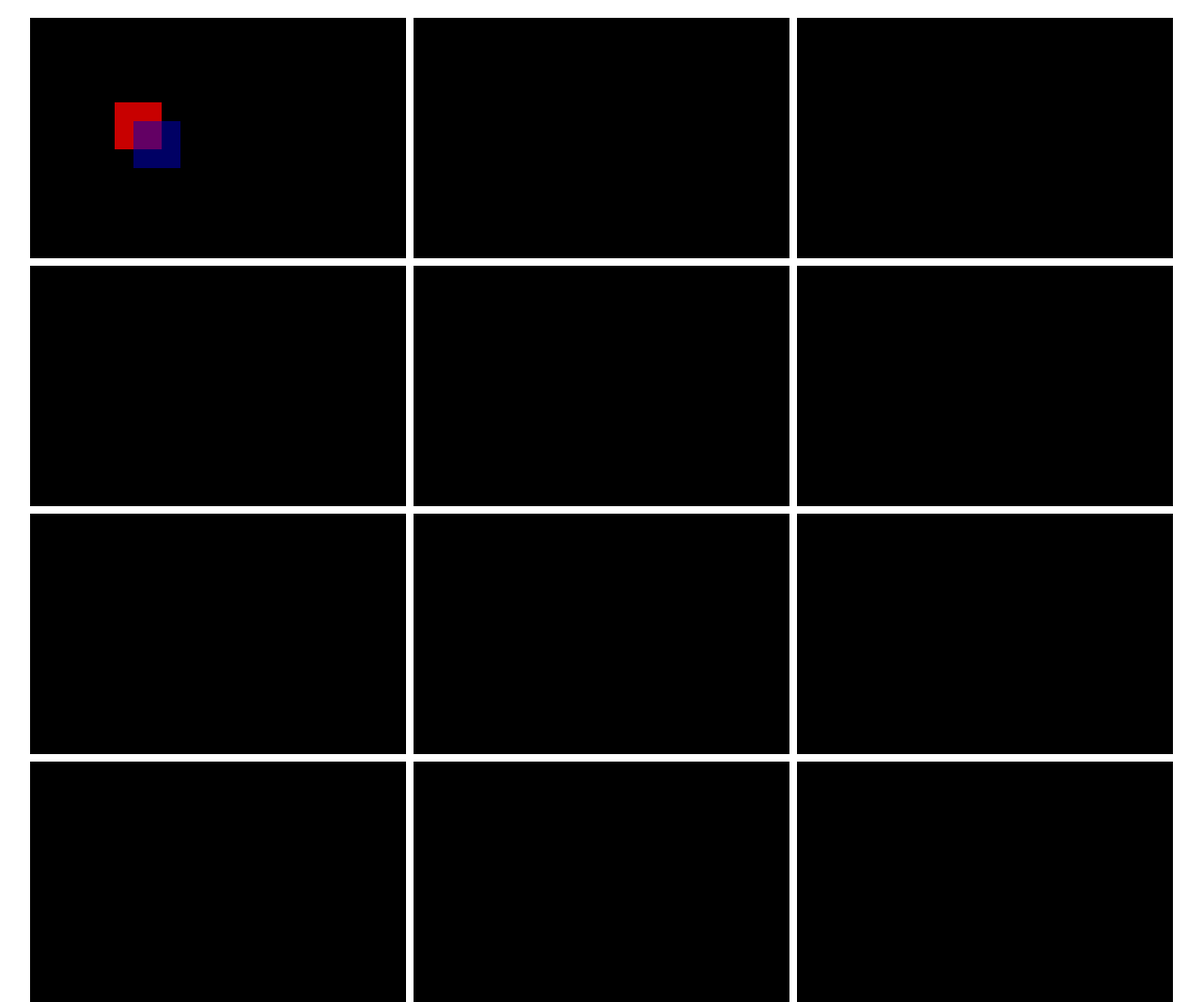
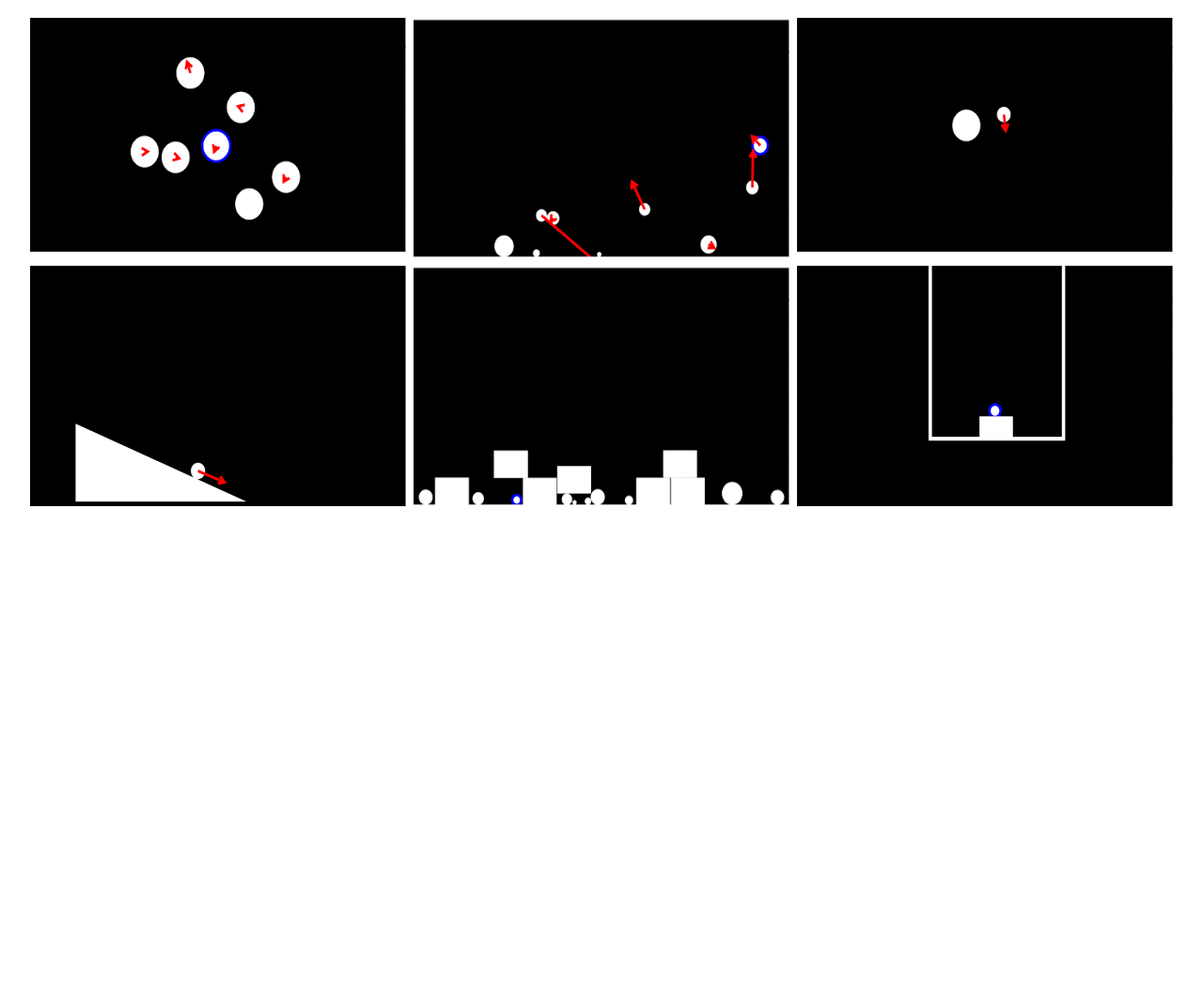
Before and after one commit to WalnutProgramming/No-Lab-Physics, a website: page explore.html in a window 1280 px wide. Shown: the part 170-1237 px from the top of the page at 94% size. After the commit the page ends 877 px from the top, so only its background shows below. Drawn offline with Linux system fonts and the light colour scheme.

Commit message:
images are here
images appear! links don't :(

```diff
--- /dev/null
+++ b/experiment-src/explore.js
@@ -0,0 +1,11 @@
+const images = ["./explore-img/balls.png","./explore-img/multiple.png","./explore-img/orbit.png","./explore-img/ramp.png","./explore-img/random.png","./explore-img/smaller.png"]
+const sims = document.getElementsByClassName("top-sims");
+const img = document.getElementsByClassName("sim-preview");
+
+function testing(){
+	for(let i = 0; i < 6; i++){
+		img[i].src = images[i]
+		img[i].height = (sims[i].clientHeight);
+		img[i].width = (sims[i].clientWidth);
+	}
+}
--- a/explore.html
+++ b/explore.html
@@ -2,6 +2,9 @@
 
 <meta charset="utf-8"/>
 <meta name="viewport" content="width=device-width, initial-scale=1">
+
+<html>
+  <body onload="testing()" onresize="testing()">
 
     <title>No Lab Physics</title>
 
@@ -10,7 +13,6 @@
     <style>
       .top-sims {
         background-color: black;
-    padding: 5rem;
         color: white;
         height: 16rem;
       }
@@ -18,66 +20,33 @@
 
     <script type="module" src="./navbar.js"></script>
 
-<script type="text/javascript">
-  function draw() {
-    var canvas = document.getElementsByClassName('sim-preview');
-    if (canvas[0].getContext) {
-      var ctx = canvas[0].getContext('2d');
+    <script src="./experiment-src/explore.js"></script>
 
-      ctx.fillStyle = "black";
-      ctx.fillRect(0, 0, canvas.width, canvas.height);
-
-      ctx.fillStyle = 'rgb(200, 0, 0)';
-      ctx.fillRect(10, 10, 50, 50);
-
-      ctx.fillStyle = 'rgba(0, 0, 200, 0.5)';
-      ctx.fillRect(30, 30, 50, 50);
-    }
-  }
-</script>
 
     <physics-navbar></physics-navbar>
 
     <main class="regular-page">
-  <body onload="draw();">
       <h1>Explore Simulations</h1>
       <div style="display: grid; grid-template-columns: 1fr 1fr 1fr; column-gap: 0.5rem; row-gap: 0.5rem">
         <div class="top-sims">
-        <canvas class="sim-preview" width='100%' height='100%'></canvas>
+          <img class="sim-preview">
         </div>
         <div class="top-sims">
-        <canvas class="sim-preview" width='100%' height='100%'></canvas>
+          <img class="sim-preview">
         </div>
         <div class="top-sims">
-        <canvas class="sim-preview" width='100%' height='100%'></canvas>
+          <img class="sim-preview">
         </div>
         <div class="top-sims">
-        <canvas class="sim-preview" width='100%' height='100%'></canvas>
+          <img class="sim-preview">
         </div>
         <div class="top-sims">
-        <canvas class="sim-preview" width='100%' height='100%'></canvas>
+          <img class="sim-preview">
         </div>
         <div class="top-sims">
-        <canvas class="sim-preview" width='100%' height='100%'></canvas>
-      </div>
-      <div class="top-sims">
-        <canvas class="sim-preview" width='100%' height='100%'></canvas>
-      </div>
-      <div class="top-sims">
-        <canvas class="sim-preview" width='100%' height='100%'></canvas>
-      </div>
-      <div class="top-sims">
-        <canvas class="sim-preview" width='100%' height='100%'></canvas>
-      </div>
-      <div class="top-sims">
-        <canvas class="sim-preview" width='100%' height='100%'></canvas>
-      </div>
-      <div class="top-sims">
-        <canvas class="sim-preview" width='100%' height='100%'></canvas>
-      </div>
-      <div class="top-sims">
-        <canvas class="sim-preview" width='100%' height='100%'></canvas>
+          <img class="sim-preview">
         </div>
       </div>
+    </main>
   </body>
-</main>
+</html>
```
Also changed, not shown: explore-img/balls.png (added), explore-img/multiple.png (added), explore-img/orbit.png (added), explore-img/ramp.png (added), explore-img/random.png (added), explore-img/smaller.png (added). Lines whose indentation alone changed are shown as unchanged.
